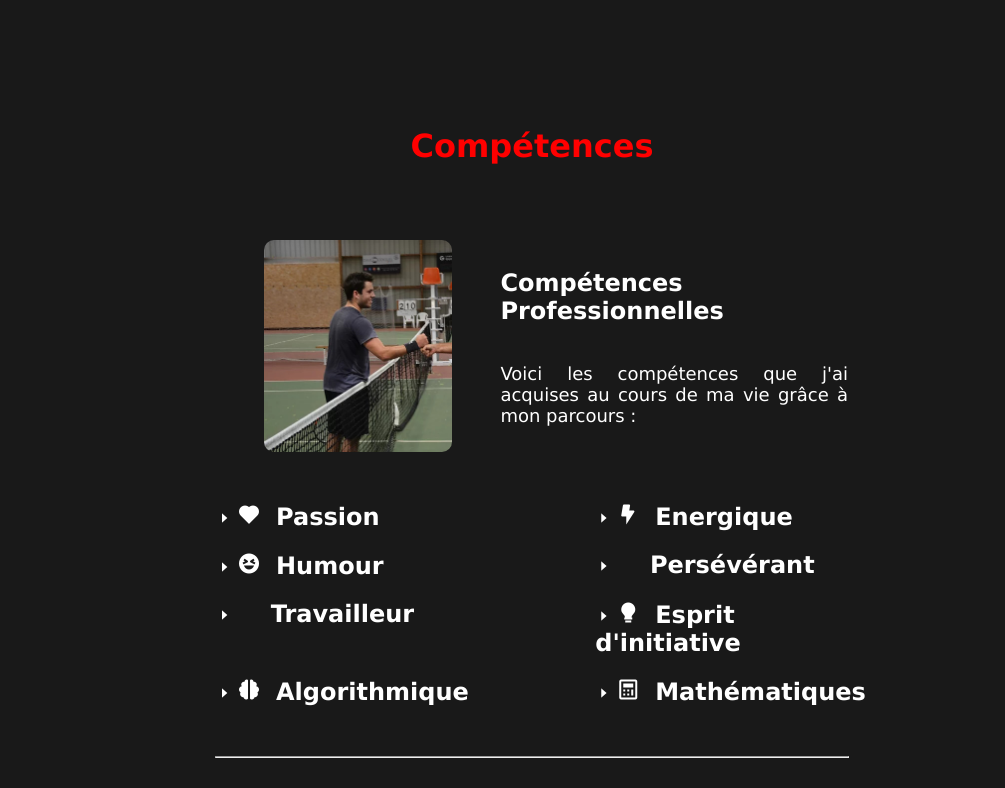
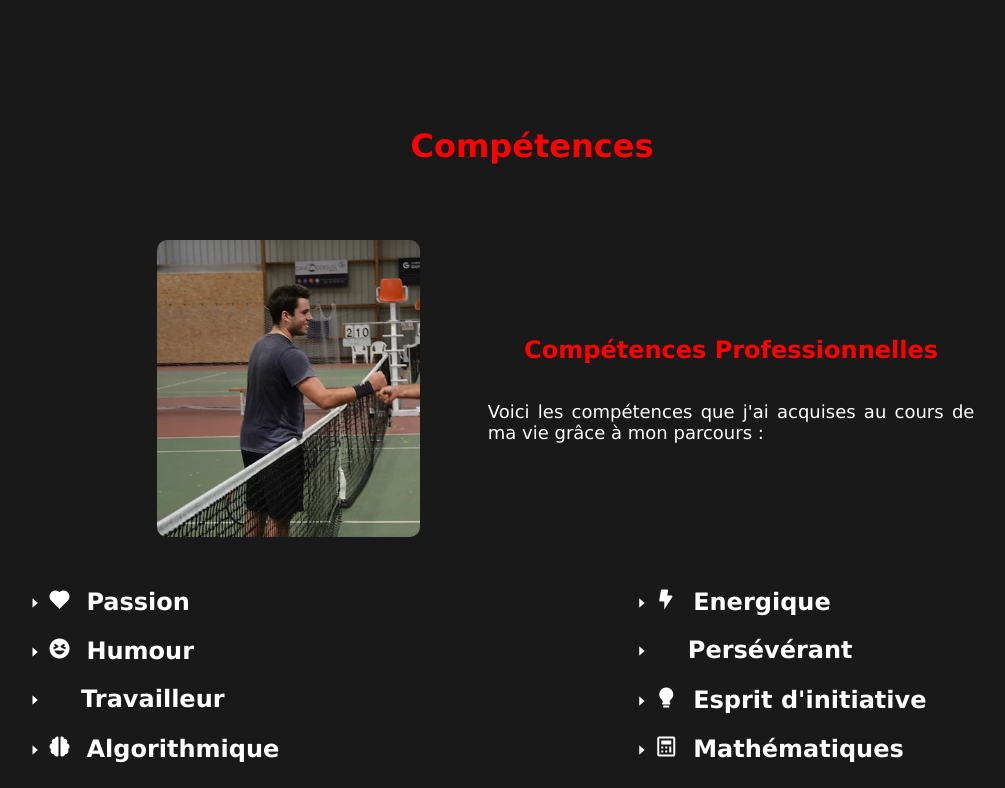
Before and after one commit to VicAffile/cv, a PHP site: page / in a window 1280 px wide; the page is wider, and only the part inside the window is pictured. Shown: the part 1558-2346 px from the top of that part, without its empty margins (108-1113 px from the left). Run offline with PHP 8.4, Linux system fonts and the light colour scheme; some libraries are stand-ins or nearby versions.

Commit message:
responsive competence

```diff
--- a/css/competence.css
+++ b/css/competence.css
@@ -9,12 +9,13 @@
 }
 
 .competence_ligne_competence {
+    width: 55%;
     display: flex;
     flex-direction: column;
     flex-wrap: nowrap;
     justify-content: flex-start;
     align-items: flex-start;
-    width: 55%;
+    text-align: justify;
 }
 
 h1+.competence_ligne div h3:hover {
@@ -26,7 +27,6 @@
 }
 
 .competence_ligne {
-    width: 50%;
     display: flex;
     flex-direction: row;
     flex-wrap: nowrap;
@@ -34,11 +34,13 @@
 }
 
 .competence_ligne_info {
+    width: 50%;
     margin-top: 20px;
     align-items: flex-start;
 }
 
 .competence_ligne_titre {
+    width: 50%;
     align-items: center;
 }
 
@@ -169,3 +171,59 @@
     font-family: "Font Awesome 5 Pro";
     font-weight: 900;
 }
+
+@media all and (max-width: 1540px) {
+    .competence_ligne_info {
+        width: 60%;
+    }
+    .competence_ligne_titre {
+        width: 60%;
+    }
+}
+
+@media all and (max-width: 1280px) {
+    .competence_ligne_info {
+        width: 70%;
+    }
+    .competence_ligne_titre {
+        width: 70%;
+    }
+}
+
+@media all and (max-width: 1280px) {
+    .competence_ligne_competence h2 {
+        width: 100%;
+        text-align: center;
+    }
+    .competence_ligne_info {
+        width: 80%;
+    }
+}
+
+@media all and (max-width: 950px) {
+    .competence_ligne_info {
+        width: 90%;
+    }
+}
+
+@media all and (max-width: 850px) {
+    hr+.competence_ligne .competence_ligne_image {
+        display: none;
+    }
+    .competence_conteneur {
+        width: auto;
+        display: flex;
+        flex-direction: column;
+        flex-wrap: nowrap;
+        justify-content: flex-start;
+        align-items: center;
+    }
+    .competence_ligne {
+        flex-direction: column;
+        justify-content: flex-start;
+        align-items: center;
+    }
+    .competence_ligne div+div {
+        margin-top: 20px;
+    }
+}
--- a/index.html
+++ b/index.html
@@ -119,7 +119,7 @@
                 <img src="photo/apres_match.png" alt="poste de travail" />
             </div>
             <div class="competence_ligne_competence">
-                <h2>Compétences Professionnelles</h2>
+                <h2 class="couleur_speciale">Compétences Professionnelles</h2>
                 <p>Voici les compétences que j'ai acquises au cours de ma vie grâce à mon parcours :</p>
             </div>
         </div>
@@ -169,7 +169,7 @@
 
         <div class="competence_ligne competence_ligne_titre">
             <div class="competence_ligne_competence">
-                <h2>Langages Informatiques</h2>
+                <h2 class="couleur_speciale">Langages Informatiques</h2>
                 <p>Voici les compétences que j'ai acquises lors de mon Bachelor et sur mon temps personnel :</p>
             </div>
             <div class="competence_ligne_image">
```
